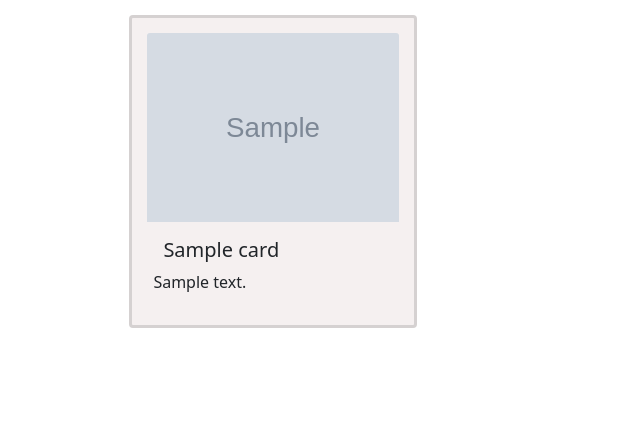
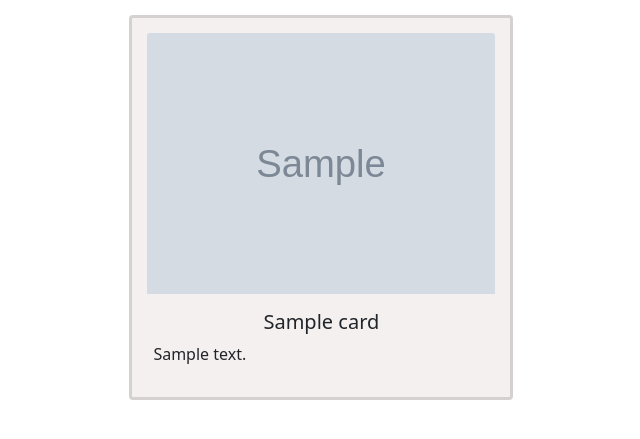
Before and after one commit to BAXF/FlashCards, a Django app: page /1/ in a window 1280 px wide. Shown: the part 56-495 px from the top of the page, without its empty margins (293-933 px from the left). Run offline with Django 5.2, Linux system fonts and the light colour scheme; tables that the repository leaves empty hold one stand-in row (values such as "Sample post"); grey boxes marked "Sample" are stand-in pictures.

Commit message:
put card title in center

```diff
--- a/templates/card.html
+++ b/templates/card.html
@@ -1,9 +1,9 @@
 {% extends "./base.html" %} {% block content %}
 
-<div class="card" style="width: 18rem">
+<div class="card" style="width: 30%">
   <img class="card-img-top" src="{{ card.image_url }}" alt="Card image cap" />
   <div class="card-body">
-    <h5 class="card-title">{{ card.name }}</h5>
+    <h5 class="card-title text-center">{{ card.name }}</h5>
     <p class="card-text">{{ card.description }}</p>
   </div>
 </div>
```
